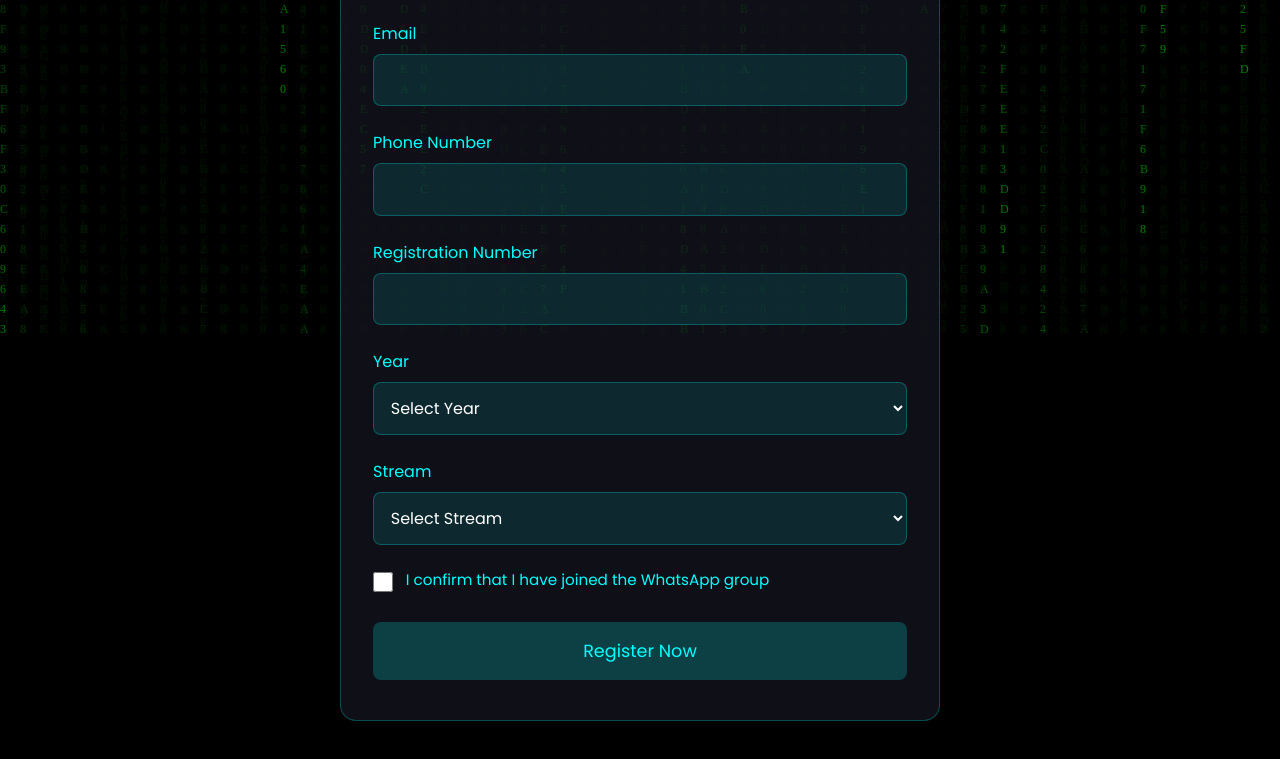
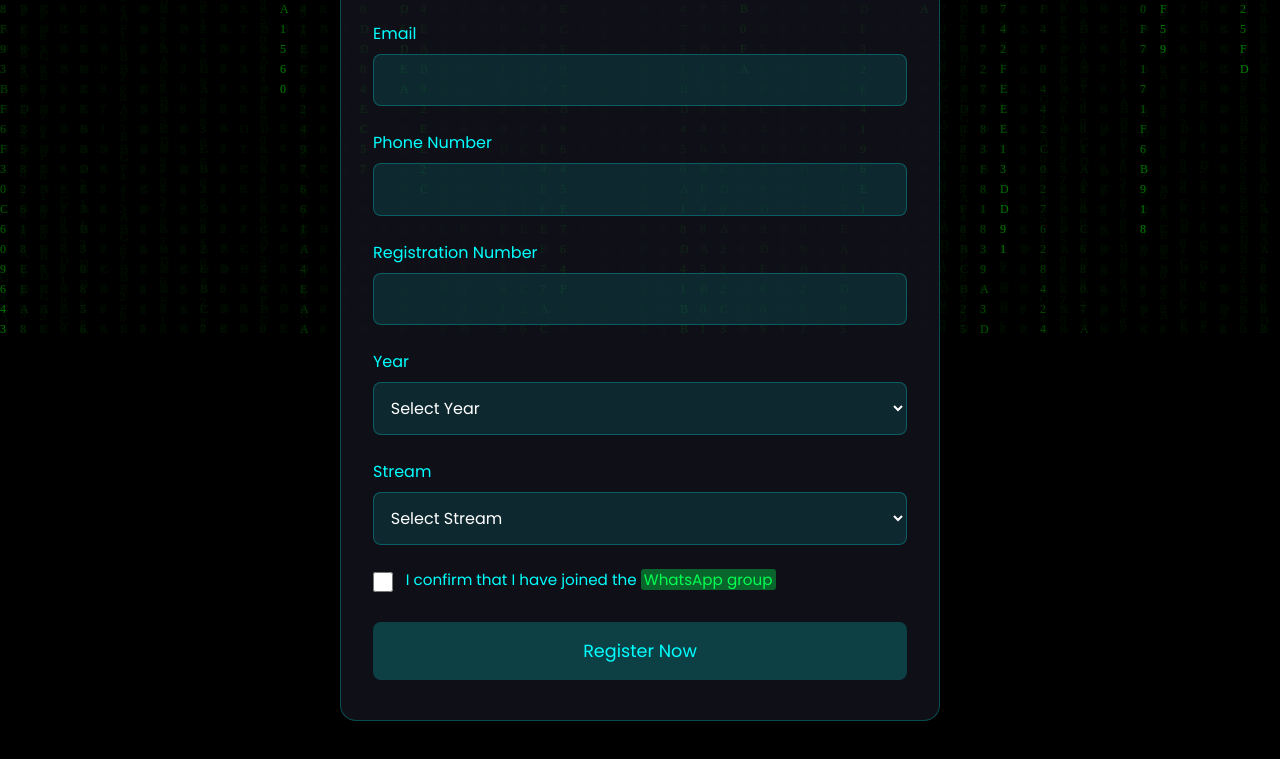
Before and after one commit to CybernerdsKARE/cybernerdskare.github.io, a website: page cts/register/index.html in a window 1280 px wide. Shown: the part 547-1306 px from the top of the page. Drawn offline with nearby package versions, Linux system fonts and the light colour scheme.

Commit message:
Update: CTS Registration Add highlighting

```diff
--- a/cts/register/index.html
+++ b/cts/register/index.html
@@ -425,7 +425,7 @@
             <div class="form-group checkbox-group">
                 <input type="checkbox" id="whatsappVerify" name="whatsappVerify" required>
                 <label for="whatsappVerify" class="checkbox-label">
-                    I confirm that I have joined the <a href="https://chat.whatsapp.com/GiqykegzNIsGgUhZBhL6cP" target="_blank">WhatsApp group</a>
+                    I confirm that I have joined the <a style="color: #00ff51; padding: 0 0.2rem; background-color: #00ff515b; border-radius: 0.2rem;" href="https://chat.whatsapp.com/GiqykegzNIsGgUhZBhL6cP" target="_blank">WhatsApp group</a>
                 </label>
             </div>
 
```
